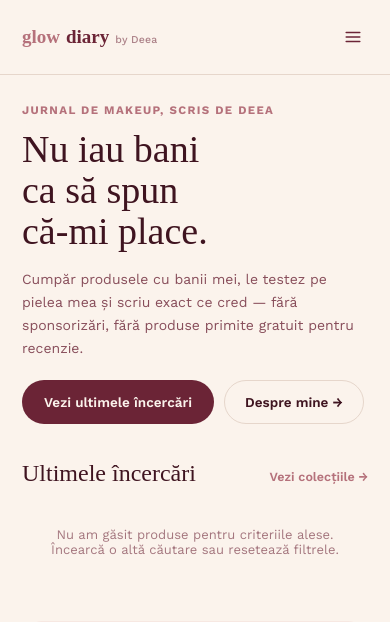
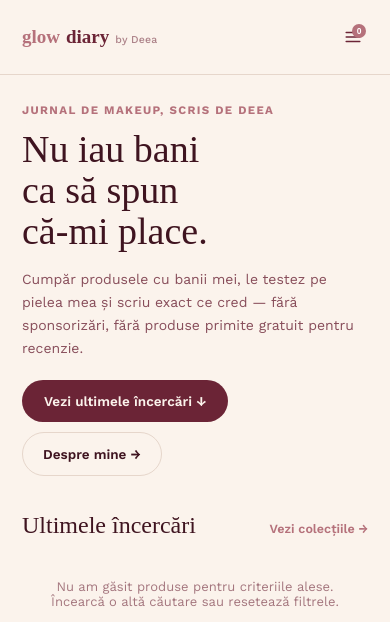
Before and after one commit to SanduAndreea22/Glow-Diary, a Django app: page / in a window 390 px wide. Shown: the top 622 px of the page. Run offline with Django 5.2, Linux system fonts and the light colour scheme; data comes from the database, SQL or seed files in the repository; data that the repository does not hold is empty; some web fonts are replaced.

Commit message:
Rezolvă restul găsirilor din audit UX: contor favorite pe mobil, stare goală comentarii, indiciu notă, CTA scroll
- contor de favorite vizibil lângă iconița de hamburger, nu doar în meniul deschis
- "Fii prima care lasă o părere" are acum chenar + iconiță, nu doar text mic
- hint-ul de la notă încurajează explicit lăsarea unei note (rămâne opțională)
- "Vezi ultimele încercări" primește o săgeată în jos, ca să nu fie confundat cu un link de navigare (spre deosebire de "Despre mine →")

Verificat: butonul "Salvează" de pe pagina de produs folosește deja --pink,
aceeași culoare ca .submit-btn — nu era de fapt o inconsecvență, nicio
schimbare necesară acolo.

Co-Authored-By: Claude Sonnet 5 <noreply@anthropic.com>
Claude-Session: https://claude.ai/code/session_01Gi8h9VHUAJ9k5uM1AvFbG7

```diff
--- a/reviews/templates/reviews/feed.html
+++ b/reviews/templates/reviews/feed.html
@@ -10,7 +10,7 @@
     <h1 class="hero2-title">Nu iau bani<br>ca să spun<br>că-mi place.</h1>
     <p class="hero2-desc">Cumpăr produsele cu banii mei, le testez pe pielea mea și scriu exact ce cred — fără sponsorizări, fără produse primite gratuit pentru recenzie.</p>
     <div class="hero2-actions">
-      <a href="#card-grid" class="btn-solid">Vezi ultimele încercări</a>
+      <a href="#card-grid" class="btn-solid">Vezi ultimele încercări ↓</a>
       <a href="{% url 'reviews:about' %}" class="btn-outline">Despre mine →</a>
     </div>
   </div>
--- a/reviews/templates/reviews/product_detail.html
+++ b/reviews/templates/reviews/product_detail.html
@@ -127,7 +127,7 @@
         <label for="star{{ value }}">★</label>
       {% endfor %}
     </div>
-    <div class="star-pick-hint">Se adaugă la media cititoarelor, separat de nota mea de sus.</div>
+    <div class="star-pick-hint">Se adaugă la media cititoarelor, separat de nota mea de sus — ajută mult dacă lași și o notă.</div>
 
     <textarea class="field" name="comentariu" rows="3" placeholder="Scrie părerea ta...">{{ form.comentariu.value|default:'' }}</textarea>
     {% if form.comentariu.errors %}<div class="no-comments form-error">{{ form.comentariu.errors.0 }}</div>{% endif %}
@@ -168,7 +168,7 @@
     {% endif %}
   </div>
   {% empty %}
-  <div class="no-comments">Fii prima care lasă o părere despre acest produs.</div>
+  <div class="no-comments-yet"><div class="empty-state-icon">💬</div>Fii prima care lasă o părere despre acest produs.</div>
   {% endfor %}
 </div>
 
--- a/static/css/style.css
+++ b/static/css/style.css
@@ -65,8 +65,18 @@ img{max-width:100%;display:block;}
   color:var(--maroon);opacity:0.55;letter-spacing:0.02em;
 }
 .nav-toggle{
-  display:none;background:none;border:none;color:var(--maroon);
+  display:none;position:relative;background:none;border:none;color:var(--maroon);
   padding:6px;cursor:pointer;align-items:center;justify-content:center;
+}
+/* Contorul de favorite din meniul deschis (.nav-fav-count) nu se vede deloc
+   pe mobil cât timp meniul e închis — acest al doilea contor, pe iconița de
+   hamburger, păstrează vizibilitatea numărului și fără să deschizi meniul. */
+.nav-toggle-badge{
+  position:absolute;top:2px;right:2px;
+  display:flex;align-items:center;justify-content:center;
+  min-width:14px;height:14px;padding:0 3px;
+  background:var(--pink);color:var(--white);
+  border-radius:100px;font-size:8.5px;font-weight:700;line-height:1;
 }
 .nav-links{display:flex;gap:12px;flex-wrap:wrap;justify-content:flex-end;row-gap:4px;}
 .nav-links a{
@@ -924,6 +934,15 @@ select.field{appearance:none;}
   border:2px solid var(--line);
 }
 .no-comments{font-size:12.5px;color:var(--maroon);opacity:0.55;padding:10px 0;}
+/* Distinct de .no-comments (folosit și pentru erorile de formular) — "încă
+   nicio părere" e o invitație, nu o eroare, deci merită o formă vizuală
+   proprie (chenar punctat + iconiță), nu doar o linie de text mică. */
+.no-comments-yet{
+  text-align:center;padding:26px 16px;margin-top:6px;
+  border:1.5px dashed var(--line);border-radius:16px;
+  font-size:12.5px;color:var(--maroon);opacity:0.7;
+}
+.no-comments-yet .empty-state-icon{font-size:26px;margin-bottom:8px;opacity:0.8;}
 .comment-photo-label{
   display:block;margin-top:10px;font-size:11.5px;font-weight:600;
   color:var(--maroon);opacity:0.6;
--- a/templates/base.html
+++ b/templates/base.html
@@ -39,6 +39,7 @@
     <a href="{% url 'reviews:feed' %}" class="logo">glow<span>diary</span><small>by Deea</small></a>
     <button type="button" class="nav-toggle" id="nav-toggle" aria-label="Meniu" aria-expanded="false" aria-controls="nav-links">
       <svg width="18" height="18" viewBox="0 0 24 24" fill="none" stroke="currentColor" stroke-width="2.2" stroke-linecap="round"><path d="M3 6h18M3 12h18M3 18h18"/></svg>
+      <span class="nav-toggle-badge" id="nav-toggle-badge" hidden></span>
     </button>
     <div class="nav-links" id="nav-links">
       <a href="{% url 'reviews:feed' %}" class="{% if request.resolver_match.url_name == 'feed' %}active{% endif %}">Acasă</a>
@@ -124,16 +125,18 @@ viewport-ul real.
   window.GlowFavCount = {
     KEY: "glow-diary-favorites",
     refresh: function () {
-      var el = document.getElementById('nav-fav-count');
-      if (!el) return;
       var n = 0;
       try {
         n = JSON.parse(localStorage.getItem(this.KEY) || "[]").length;
       } catch (e) {
         n = 0;
       }
-      el.textContent = n;
-      el.hidden = n === 0;
+      var el = document.getElementById('nav-fav-count');
+      if (el) { el.textContent = n; el.hidden = n === 0; }
+      // Vizibil pe iconița de hamburger, ca numărul să nu dispară complet pe
+      // mobil cât timp meniul (unde stă .nav-fav-count) e închis.
+      var badge = document.getElementById('nav-toggle-badge');
+      if (badge) { badge.textContent = n; badge.hidden = n === 0; }
     }
   };
   GlowFavCount.refresh();
```
